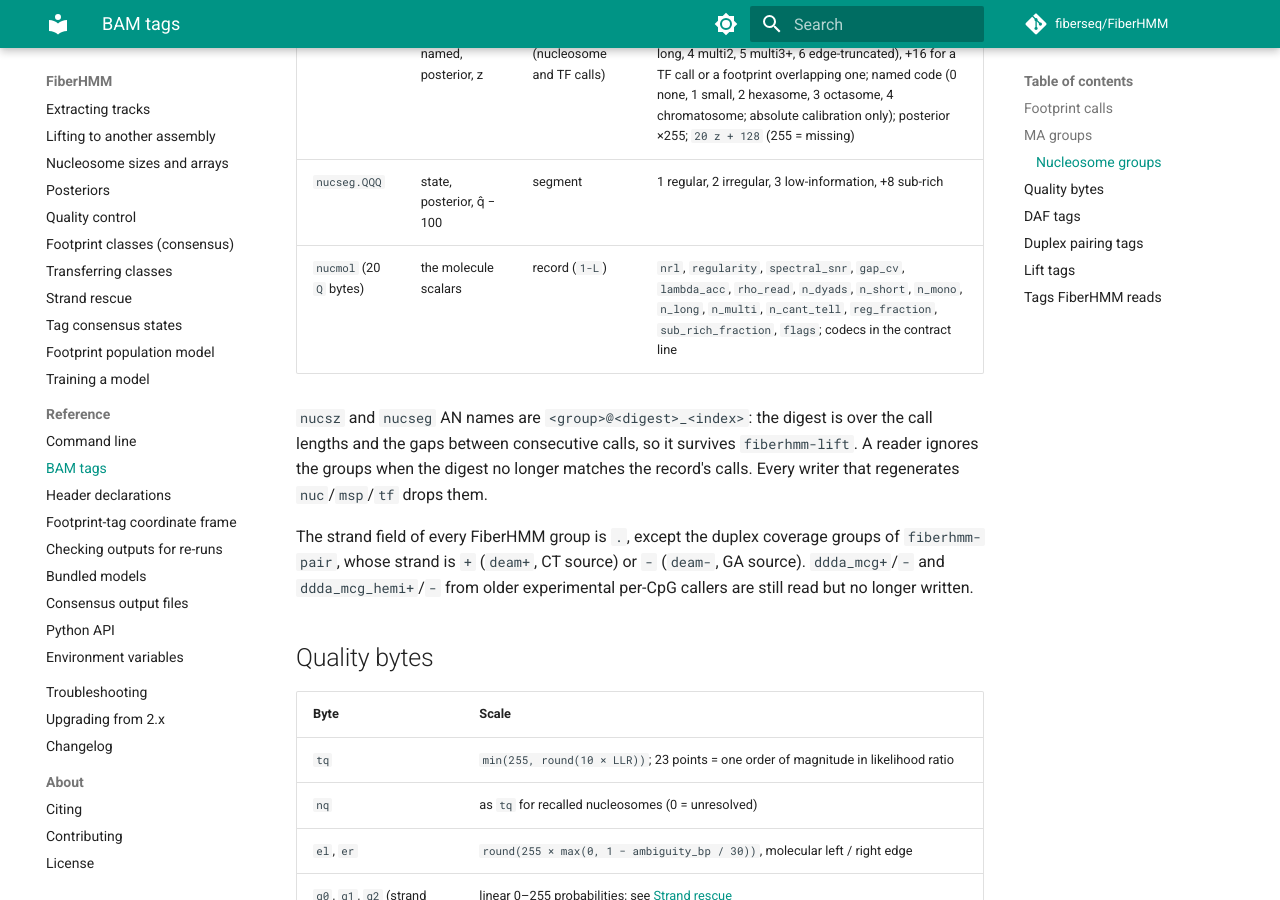
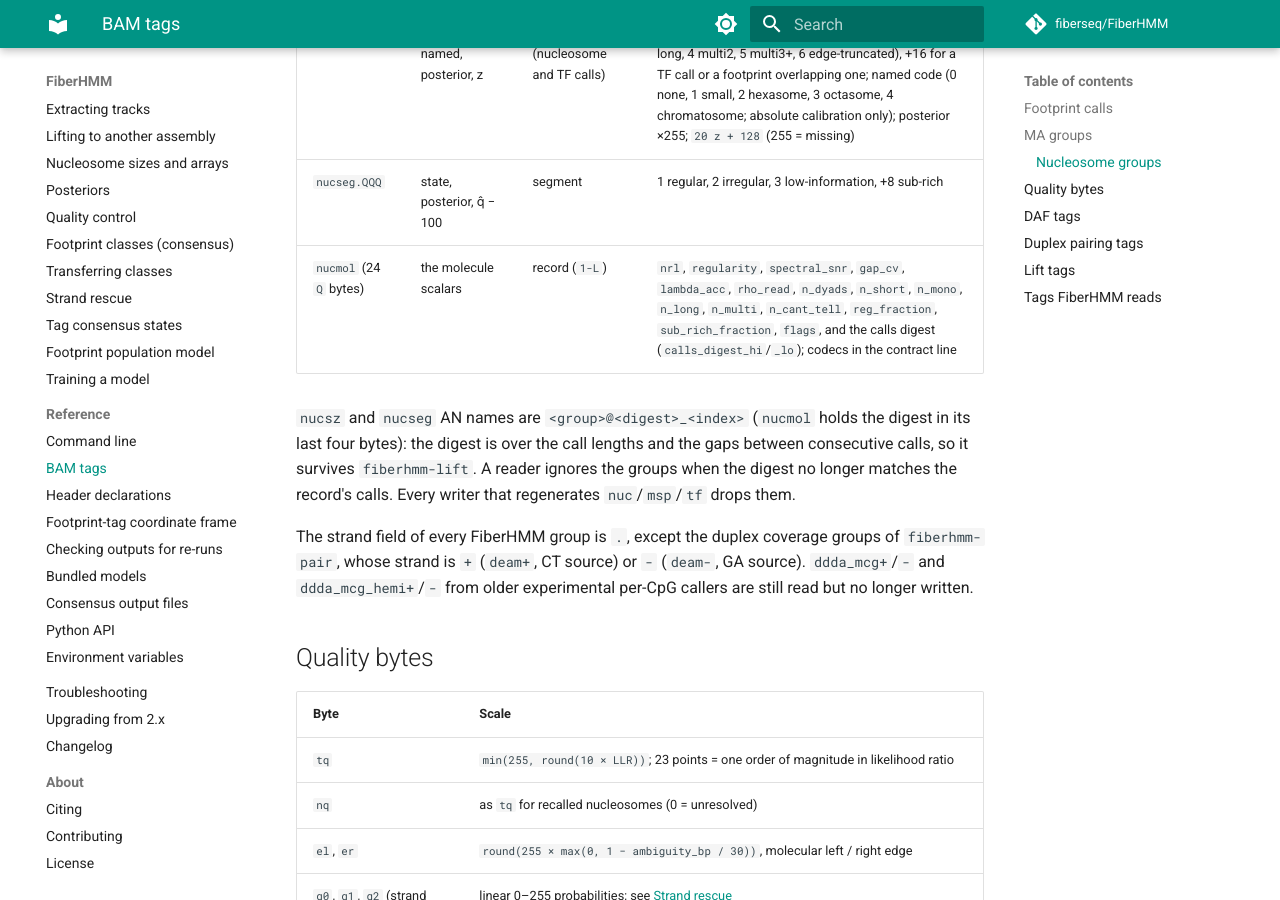
Before and after one commit to fiberseq/FiberHMM, an MkDocs documentation site: the page built from docs/reference/bam-tags.md, in a window 1280 px wide and 900 px high, scrolled down 2416 px. Built offline with MkDocs 1.6.1 and Material for MkDocs 9.7.7, drawn with Linux system fonts in a browser that asks for light colours; comment, search, counter and statistics services are not loaded.

Commit message:
nuc segmentation: optional posterior decoding (Viterbi stays default); docs
Posterior decoding (order class from marginals summed over repeat and
tightness) is more sensitive on sparse molecules but calls about 7% of
non-periodic stretches regular; Viterbi keeps planted-array false calls at
or below 3.4%. Docs describe the dyad-grid regular call and the 24-byte
nucmol with its calls digest.

Co-Authored-By: Claude Opus 5.5 <noreply@anthropic.com>

```diff
--- a/docs/reference/bam-tags.md
+++ b/docs/reference/bam-tags.md
@@ -59,12 +59,12 @@ declared in `MA-TYPES:v1` and in a `@CO FIBERHMM-SCAN-MA:v1:` contract line.
 |---|---|---|---|
 | `nucsz.QQQQ` | coarse, named, posterior, z | footprint (nucleosome and TF calls) | coarse code in bits 0–3 (0 can't tell, 1 short, 2 mono, 3 long, 4 multi2, 5 multi3+, 6 edge-truncated), +16 for a TF call or a footprint overlapping one; named code (0 none, 1 small, 2 hexasome, 3 octasome, 4 chromatosome; absolute calibration only); posterior ×255; `20 z + 128` (255 = missing) |
 | `nucseg.QQQ` | state, posterior, q̂ − 100 | segment | 1 regular, 2 irregular, 3 low-information, +8 sub-rich |
-| `nucmol` (20 `Q` bytes) | the molecule scalars | record (`1-L`) | `nrl`, `regularity`, `spectral_snr`, `gap_cv`, `lambda_acc`, `rho_read`, `n_dyads`, `n_short`, `n_mono`, `n_long`, `n_multi`, `n_cant_tell`, `reg_fraction`, `sub_rich_fraction`, `flags`; codecs in the contract line |
+| `nucmol` (24 `Q` bytes) | the molecule scalars | record (`1-L`) | `nrl`, `regularity`, `spectral_snr`, `gap_cv`, `lambda_acc`, `rho_read`, `n_dyads`, `n_short`, `n_mono`, `n_long`, `n_multi`, `n_cant_tell`, `reg_fraction`, `sub_rich_fraction`, `flags`, and the calls digest (`calls_digest_hi`/`_lo`); codecs in the contract line |
 
-`nucsz` and `nucseg` AN names are `<group>@<digest>_<index>`: the digest is
-over the call lengths and the gaps between consecutive calls, so it survives
-`fiberhmm-lift`. A reader ignores the groups when the digest no longer matches
-the record's calls. Every writer that regenerates `nuc`/`msp`/`tf` drops
+`nucsz` and `nucseg` AN names are `<group>@<digest>_<index>` (`nucmol` holds
+the digest in its last four bytes): the digest is over the call lengths and
+the gaps between consecutive calls, so it survives `fiberhmm-lift`. A reader
+ignores the groups when the digest no longer matches the record's calls. Every writer that regenerates `nuc`/`msp`/`tf` drops
 them.
 
 The strand field of every FiberHMM group is `.`, except the duplex
```
Also changed, not shown: docs/workflows/nucleosomes.md (+8 -1 lines), 2 other files.
